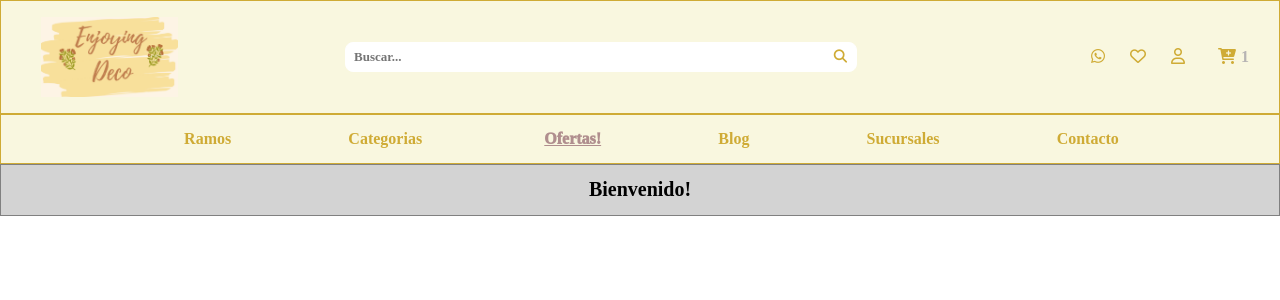
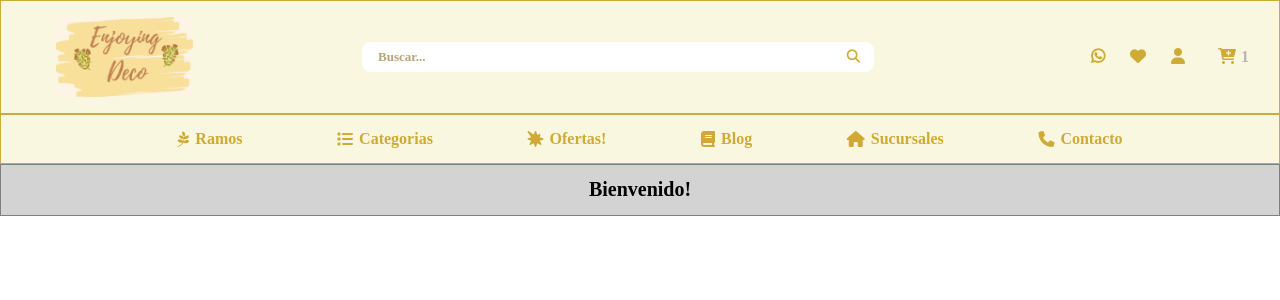
Before and after one commit to Andres9092/PreEntrega1Richardson, a React (Create React App) app: page / in a window 1280 px wide. Shown: the top 300 px of the page. Built offline with nearby package versions, Linux system fonts and the light colour scheme.

Commit message:
fin header con arreglos 9-8 tarde

```diff
--- a/src/assets/css/NavBar.css
+++ b/src/assets/css/NavBar.css
@@ -79,8 +79,8 @@ body{
 .logoEnjDeco{
 
     height: 60px;
-    padding-right: 40px;
-    padding-left: 25px;
+
+    margin-left: 25px;
 
 
 }
@@ -96,6 +96,7 @@ body{
 .logosMargenDerechoPhone{
     display: flex;
     flex-direction: row;
+    padding-left: 6px;
 
 
 }
@@ -159,7 +160,7 @@ body{
     font-weight: 800;
 }
 
-
+/* ------------------------------------------------------------------ */
 @media (max-width:430px) {
     /* FIJACION DEL HEADER a DESKTOP-- */
     .logo-wapp-desktop{
@@ -170,6 +171,7 @@ body{
 
 }
 
+/* ------------------------------------------------------------------ */
 
 @media (min-width:450px) {
 .logoCart{
@@ -179,6 +181,7 @@ body{
 
 }
 
+/* ------------------------------------------------------------------ */
 @media (min-width:525px) {
     /* FIJACION DEL HEADER a DESKTOP-- */
 
@@ -216,8 +219,8 @@ body{
 .logoEnjDeco{
 
     height: 60px;
-    padding-right: 40px;
-    padding-left: 20px;
+    margin-right: 5px;
+    margin-left: 10px;
 
 
 }
@@ -244,9 +247,10 @@ body{
 
 
 .textoBuscarEnBarra {
-        color: black;
+        color: rgb(185, 123, 15);
+
         font-size: 13px;
-        padding-left: 8px;
+        padding-left: 15px;
         height: 20px;
         border-radius: 8px;
         width: 60%;
@@ -257,6 +261,10 @@ body{
             /*para sacar el borde negro del input al darle un click */
     }
 
+    .textoBuscarEnBarra::placeholder {
+        color:rgb(181, 164, 116);
+       }
+
 
 .botonSearch-Desktop{
 
@@ -264,6 +272,7 @@ body{
     border: none;
     position: relative;
     right: 3px;
+    padding-right: 10px;
 
 }
 
@@ -303,14 +312,6 @@ body{
 
 }
 
-.Productos{
-
-    color: #cfab35;
-    text-decoration: none;
-    font-weight: 600;
-    padding: 0 0 0 3px;
-
-}
 
 .Ofertas{
 
@@ -320,11 +321,38 @@ padding: 0  0  0 20px;
 
 }
 
+.leftBottomHeader i{
 
+    display: none;
+}
+
+.iconos-pala{
+
+    color: #cfab35;
+    text-decoration: none;
+    font-weight: 600;
+    padding: 0 0 0 6px;
+    font-size: 14px;
 
 }
 
+}
 
+/* ------------------------------------------------------------------ */
+@media (min-width:650px) {
+    /* FIJACION DEL HEADER a DESKTOP-- */
+    .logoEnjDeco{
+
+        height: 70px;
+        width: 70vW;
+        padding-right: 0px;
+        padding-left: 10px;
+        padding-right: 0px;
+
+
+    }
+
+}
 
 @media (min-width:700px) {
     /* FIJACION DEL HEADER a DESKTOP-- */
@@ -334,7 +362,7 @@ padding: 0  0  0 20px;
         height: 80px;
         width: 100vW;
         padding-right: 40px;
-        padding-left: 25px;
+        padding-left: 0px;
 
 
     }
@@ -360,4 +388,59 @@ padding: 0  0  0 20px;
         padding-left: 25px;
     }
 
+
+    .iconos-pala{
+
+
+        font-size: 16px
+
+
+    }
 }
+
+
+@media (min-width:740px) {
+
+
+    .leftBottomHeader i{
+        display: flex;
+    }
+    .icono-palabra{
+
+        display: flex;
+        flex-direction: row;
+        align-items: center;
+        justify-content: center;
+    }
+
+    .iconos-pala{
+
+        color: #cfab35;
+        text-decoration: none;
+        font-weight: 600;
+        padding: 0 0 0 6px;
+
+    }
+
+    .fa-brands, .fa-list, .fa-burst, .fa-book, .fa-house, .fa-phone{
+
+        color: #cfab35
+    }
+}
+
+
+
+@media (min-width:900px) {
+    /* FIJACION DEL HEADER a DESKTOP-- */
+
+    .logoEnjDeco{
+
+        height: 80px;
+        width: 100vW;
+        margin-left: 40px;
+        padding-left: 0px;
+
+
+    }
+
+}
--- a/src/components/NavBar.js
+++ b/src/components/NavBar.js
@@ -46,9 +46,9 @@ function NavBar() {
 
 
                             <li><a className="iconoBuscarMargenDerecho" href="aaaaa.html"><i className="fa-solid fa-magnifying-glass"></i></a></li>
-                            <li><a className="logo-wapp-desktop" href="aaaaa.html"><i className="fa-brands fa-whatsapp"></i></a></li>
-                            <li><a className="logo-favoritos" href="aaaaa.html"><i class="fa-regular fa-heart"></i></a></li>
-                            <li><a className="logo-user" href="aaaaa.html"><i class="fa-regular fa-user"></i></a></li>
+                            <li><a className="logo-wapp-desktop" href="aaaaa.html"><i className="fa-solid fa-brands fa-whatsapp"></i></a></li>
+                            <li><a className="logo-favoritos" href="aaaaa.html"><i class="fa-solid fa-regular fa-heart"></i></a></li>
+                            <li><a className="logo-user" href="aaaaa.html"><i class=" fa-solid fa-regular fa-user"></i></a></li>
                         </ul>
 
                     </div>
@@ -69,12 +69,35 @@ function NavBar() {
                 <ul className="leftBottomHeader">
 
 
-                    <li ><a className="Productos" href="/">Ramos</a></li>
-                    <li ><a className="Categorias" href="/">Categorias</a></li>
-                    <li ><a className="Ofertas" href="Ofertas.html">Ofertas!</a></li>
-                    <li ><a className="Blog" href="Blog.html">Blog</a></li>
-                    <li ><a className="Sucursales" href="Sucursales.html">Sucursales</a></li>
-                    <li ><a className="Contacto" href="Contacto.html">Contacto</a></li>
+                    <div className = "icono-palabra">
+                    <li ><i class="fa-brands fa-pagelines"></i></li>
+                    <li ><a className="iconos-pala" href="/">Ramos</a></li>
+                    </div>
+
+                    <div className = "icono-palabra">
+                    <li ><i class="fa-solid fa-list"></i></li>
+                    <li ><a className="iconos-pala" href="/">Categorias</a></li>
+                    </div>
+
+                    <div className = "icono-palabra">
+                    <li ><i class="fa-solid fa-burst"></i></li>
+                    <li ><a className="iconos-pala" href="Ofertas.html">Ofertas!</a></li>
+                    </div>
+
+                    <div className = "icono-palabra">
+                    <li ><i class="fa-solid fa-book"></i></li>
+                    <li ><a className="iconos-pala" href="Blog.html">Blog</a></li>
+                    </div>
+
+                    <div className = "icono-palabra">
+                    <li ><i class="fa-solid fa-house"></i></li>
+                    <li ><a className="iconos-pala" href="Sucursales.html">Sucursales</a></li>
+                    </div>
+
+                    <div className = "icono-palabra">
+                    <li ><i class="fa-solid fa-phone"></i></li>
+                    <li ><a className="iconos-pala" href="Contacto.html">Contacto</a></li>
+                    </div>
                 </ul>
 
 
```
